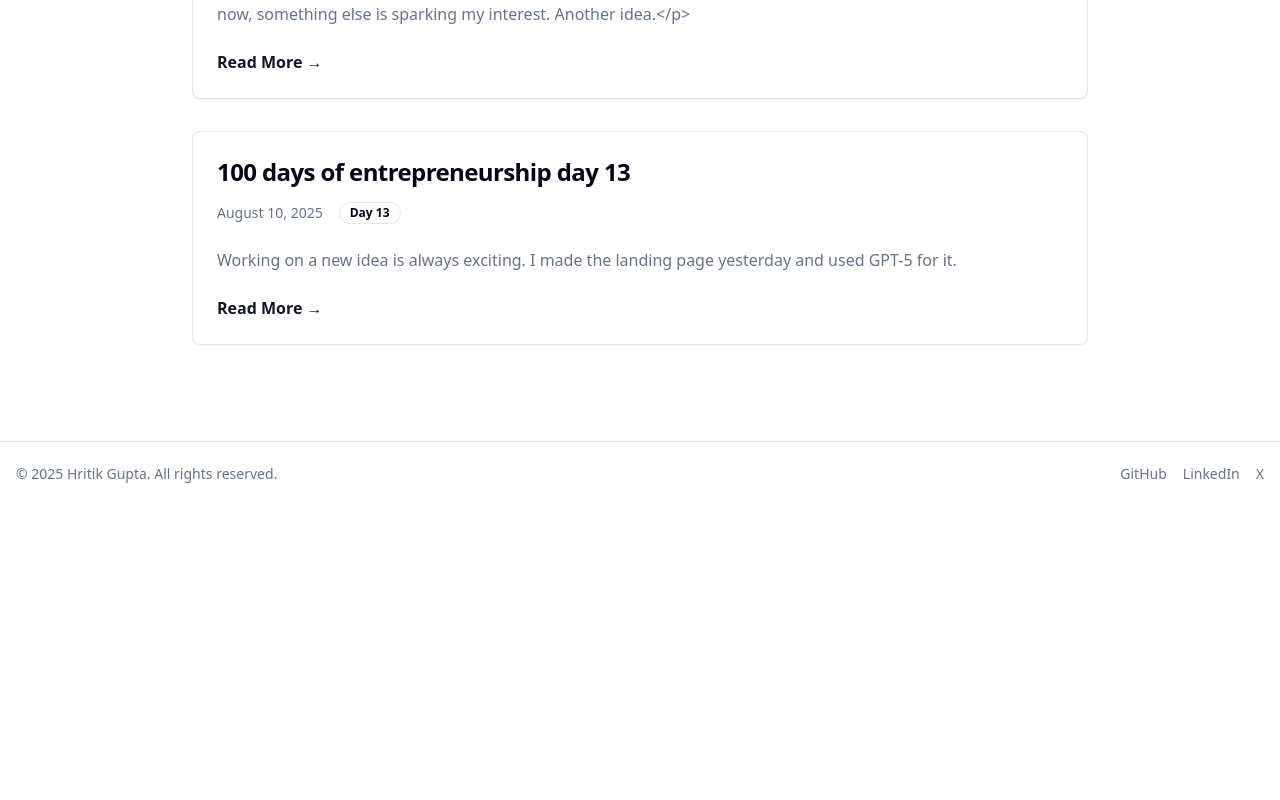
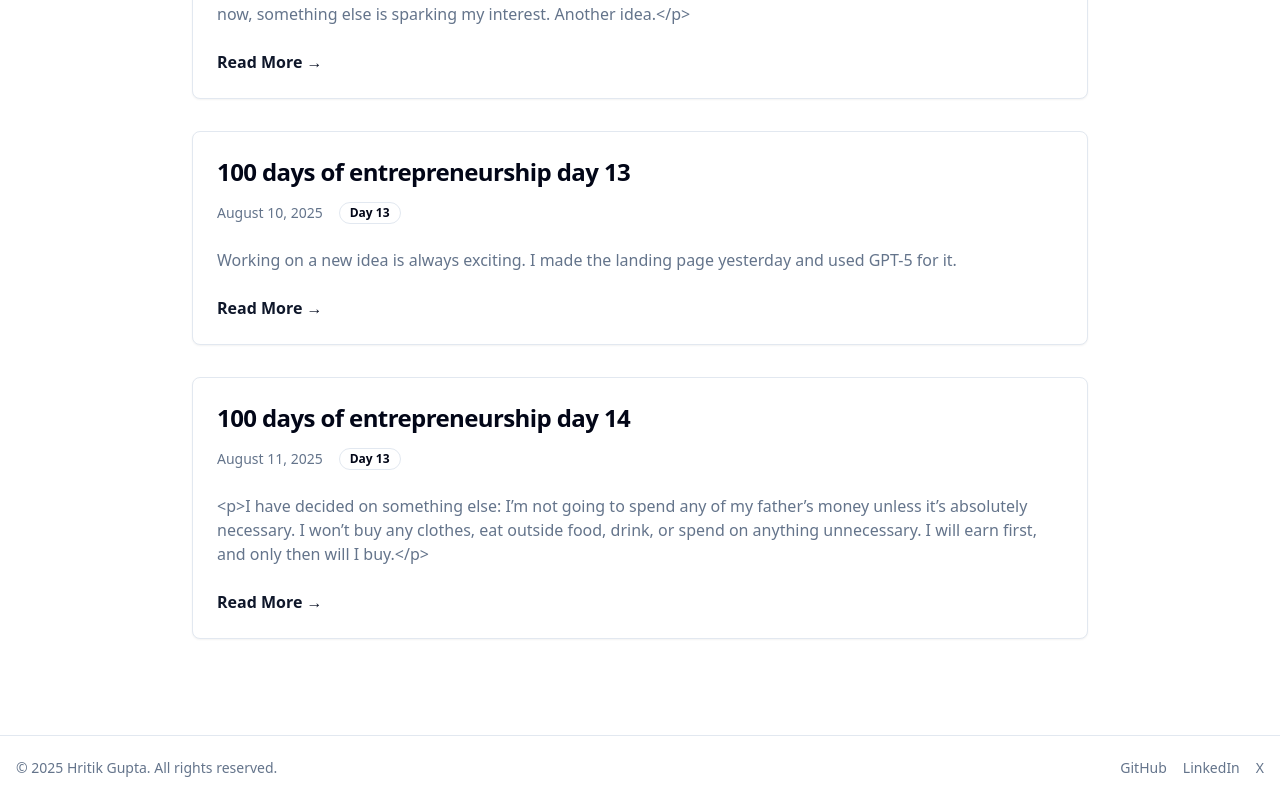
Before and after one commit to hritik1999/portfolio, a Vue app in the folder frontend/: page /blog in a window 1280 px wide. Shown: the part 1967-2767 px from the top of the page. Before the commit the page ends 2473 px from the top, so only its background shows below. Built offline with nearby package versions, Linux system fonts and the light colour scheme.

Commit message:
added 14th blog

```diff
--- a/frontend/src/views/Blog.vue
+++ b/frontend/src/views/Blog.vue
@@ -301,6 +301,24 @@ export default {
 <p>My target is to complete everything within this week. The landing page is done, and tomorrow I will start implementing authentication and building support for chat extraction and processing across social media platforms.</p>
 
           `
+        },
+        {
+          id:9,
+          title:'100 days of entrepreneurship day 14',
+          slug:'100-days-of-entrepreneurship-day-14',
+          day:'13',
+          date:'August 11, 2025',
+          snippet:'<p>I have decided on something else: I’m not going to spend any of my father’s money unless it’s absolutely necessary. I won’t buy any clothes, eat outside food, drink, or spend on anything unnecessary. I will earn first, and only then will I buy.</p>',
+          content:`
+          <p>Hello readers,</p>
+<p>I have decided on something else: I’m not going to spend any of my father’s money unless it’s absolutely necessary. I won’t buy any clothes, eat outside food, drink, or spend on anything unnecessary. I will earn first, and only then will I buy.</p>
+<p>I’m 25 years old, and I feel ashamed that I left my job to pursue entrepreneurship but haven’t been able to push myself to work. I feel like I’m scared of hard work or something. I have no sense of urgency. I take things too slow.</p>
+<p>Yesterday, while trying to work, I made some progress—but then I took a break. I don’t understand why. This year, I have to become capable no matter what. If I’m not successful this year, next year I will take whatever job I can get—be it as an Uber driver, Zomato delivery person, or anything else.</p>
+<p>It’s time to be capable. Living with my parents has made me complacent. I have big ambitions, but no drive. This is depressing. I put on a brave face in public, but inside I feel lost. I wonder if my depression ever really got cured, or if I just learned to cope with it. I haven’t had suicidal thoughts in years, though.</p>
+<p>This new product idea, TypeMyVibe, is extremely exciting to me. I can’t stop thinking about how to make it and how to market it. But when it comes to actually doing the work, I start lazing around. I don’t know why.</p>
+<p>I need to work 12 hours a day to make up for all the losses I’ve incurred in life. I’m going to start my day with work and keep going, even if my head hurts or my heart aches. That’s the only way I can redeem myself in my own eyes. Forget everything else—it’s high time.</p>
+<p>I need to take care of my family. I want to marry my girlfriend and start a family. I’m 25—it’s time for that. I can’t waste any more of my life on distractions. For me, it’s going to be 24 hours of work, until I launch a product that succeeds. I’m going to be a solopreneur, launching product after product until one of them takes off.</p>
+          `
         }
         // Future blog posts will be added here with their own unique slug
       ]
```
